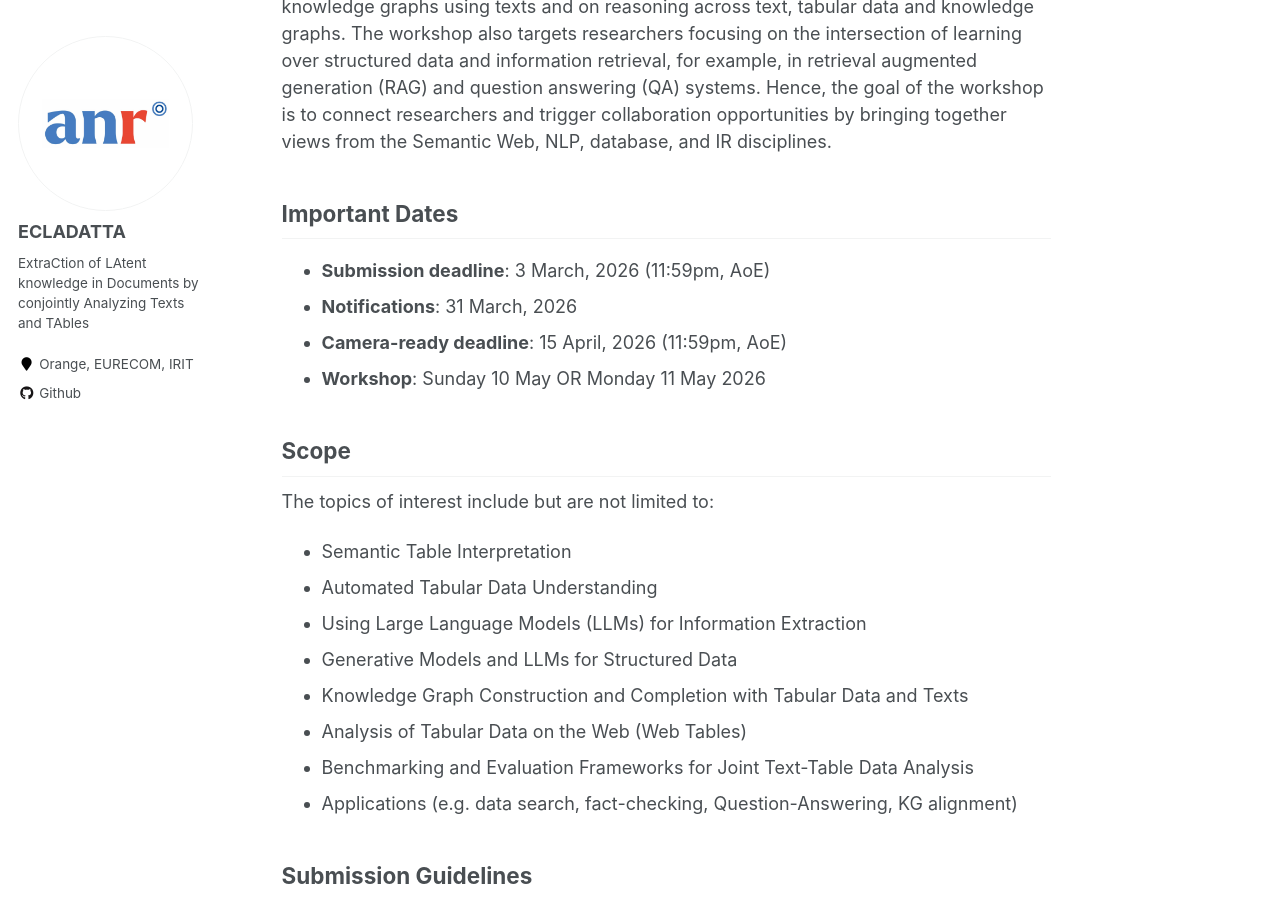
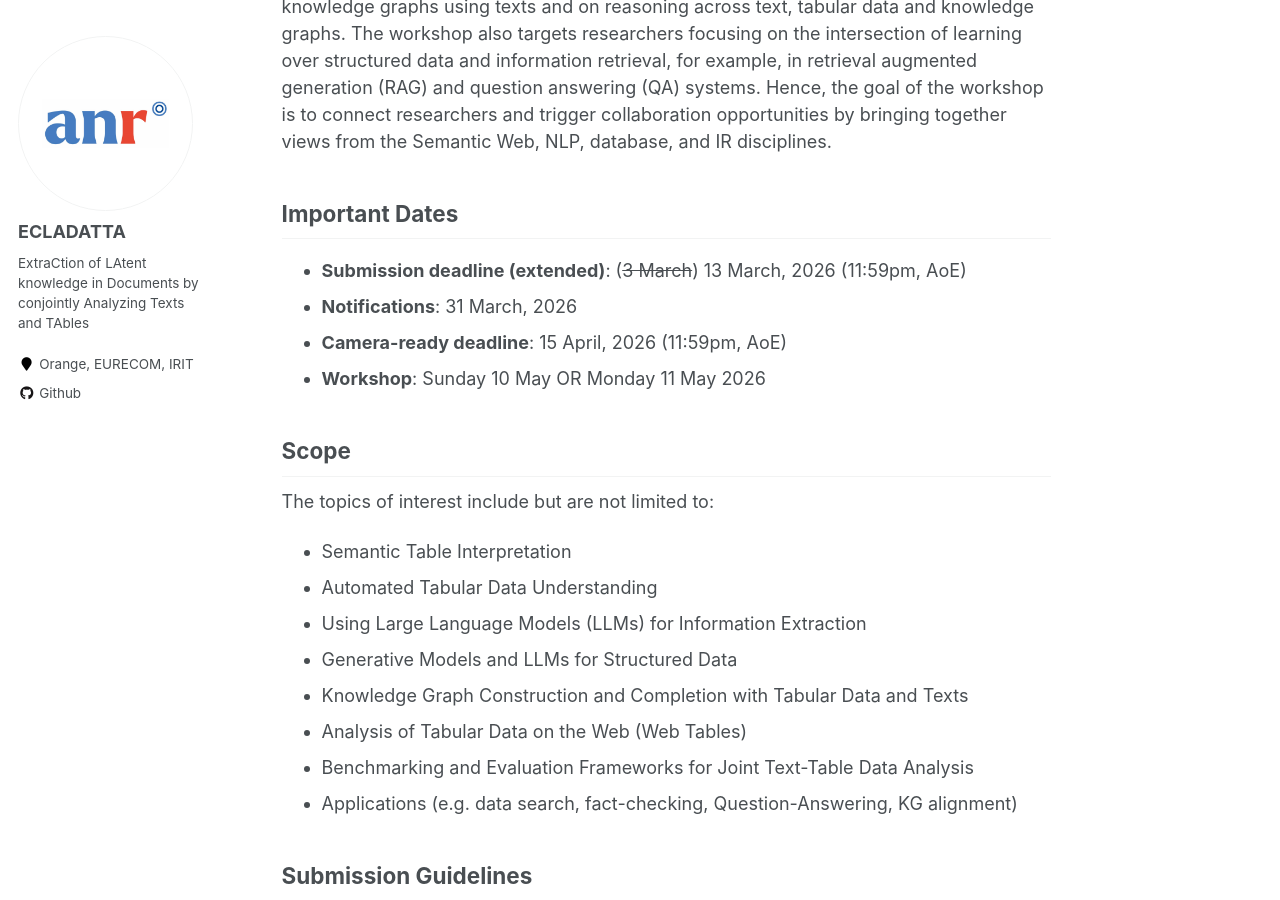
Before and after one commit to ecladatta/ecladatta.github.io, a Jekyll site: the page built from _pages/triplet.md, in a window 1280 px wide and 900 px high, scrolled down 610 px. Built offline with Jekyll 4.4.1, drawn with Linux system fonts in a browser that asks for light colours.

Commit message:
Deadline extension for TRIPLET 2026

```diff
--- a/_pages/triplet.md
+++ b/_pages/triplet.md
@@ -14,7 +14,7 @@ This workshop aims to provide a forum for exchanging ideas between the NLP commu
 
 ## Important Dates
 
-+ **Submission deadline**: 3 March, 2026 (11:59pm, AoE)
++ **Submission deadline (extended)**: (~~3 March~~) 13 March, 2026 (11:59pm, AoE)
 + **Notifications**: 31 March, 2026
 + **Camera-ready deadline**: 15 April, 2026 (11:59pm, AoE)
 + **Workshop**: Sunday 10 May OR Monday 11 May 2026
```
